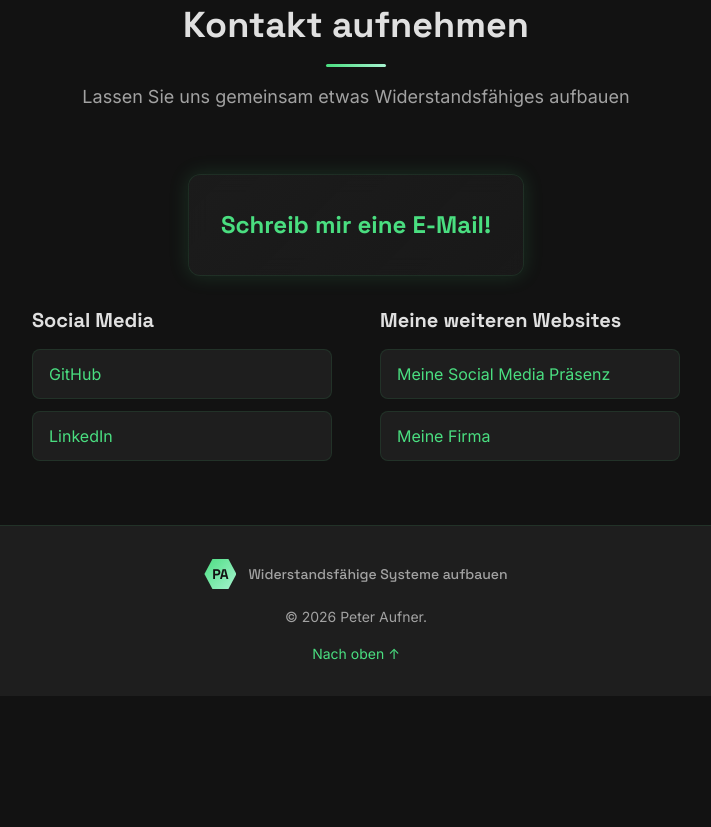
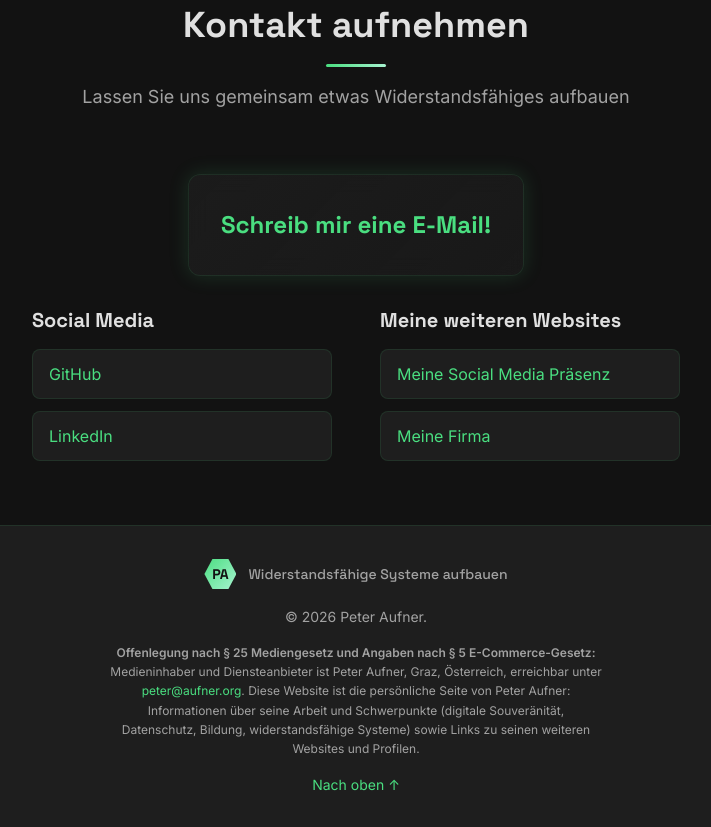
Before and after one commit to Adrixan/peter.aufner.org, a plain HTML site: page index.html in a window 1280 px wide. Shown: the part 2402-3229 px from the top of the page, without its empty margins (284-995 px from the left). Before the commit the page ends 3098 px from the top, so only its background shows below. Drawn offline with Linux system fonts and the light colour scheme.

Commit message:
feat(legal): minimal provider disclosure in the footer (D14 A)
Media owner and service provider name, Graz, contact peter@aufner.org and
purpose of the site (anchor #offenlegung). The site has no privacy page,
so the footer carries it; no address block.

Co-Authored-By: Claude Opus 5.5 <noreply@anthropic.com>

```diff
--- a/css/styles.css
+++ b/css/styles.css
@@ -1323,6 +1323,29 @@ pre code {
     margin: 0;
 }
 
+.footer__disclosure {
+    max-inline-size: 65ch;
+    font-size: var(--font-size-xs);
+    line-height: 1.6;
+    color: var(--color-text-muted);
+    text-wrap: pretty;
+    margin: 0;
+}
+
+.footer__disclosure a {
+    color: var(--color-accent-primary);
+}
+
+.footer__disclosure a:hover {
+    color: var(--color-accent-secondary);
+}
+
+.footer__disclosure a:focus-visible {
+    outline: 2px solid var(--color-accent-primary);
+    outline-offset: 2px;
+    border-radius: var(--radius-sm);
+}
+
 .footer__back-to-top {
     font-size: var(--font-size-sm);
     font-weight: var(--font-weight-medium);
--- a/index.html
+++ b/index.html
@@ -341,6 +341,16 @@
                 <!-- Copyright -->
                 <p class="footer__copyright">© 2026 Peter Aufner.</p>
 
+                <!-- Provider disclosure (D14 A, Peter 2026-11-14): § 25 MedienG, § 5 ECG -->
+                <p id="offenlegung" class="footer__disclosure">
+                    <strong>Offenlegung nach §&nbsp;25 Mediengesetz und Angaben nach §&nbsp;5 E-Commerce-Gesetz:</strong>
+                    Medieninhaber und Diensteanbieter ist Peter Aufner, Graz, Österreich, erreichbar unter
+                    <a href="mailto:peter@aufner.org">peter@aufner.org</a>. Diese Website ist die persönliche
+                    Seite von Peter Aufner: Informationen über seine Arbeit und Schwerpunkte (digitale Souveränität,
+                    Datenschutz, Bildung, widerstandsfähige Systeme) sowie Links zu seinen weiteren Websites und
+                    Profilen.
+                </p>
+
                 <!-- Back to Top -->
                 <a href="#hero" class="footer__back-to-top">
                     Nach oben
```
